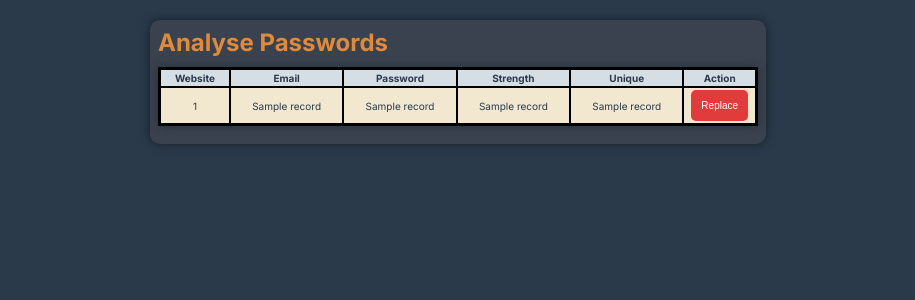
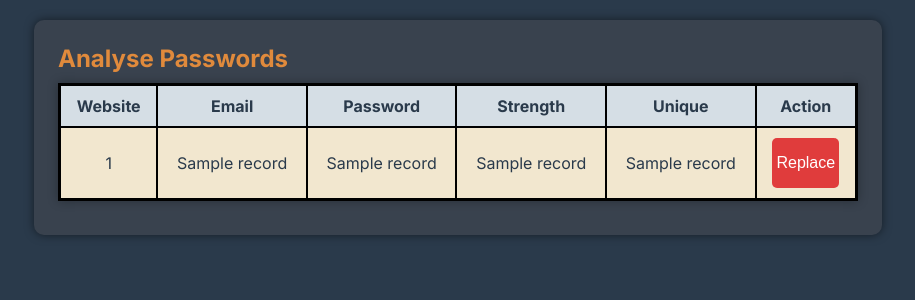
Before and after one commit to junngithub/Orbital, a Flask app: template flaskr/templates/menu/analyse.html in a window 1280 px wide. Shown: the part 116-416 px from the top of the page, without its empty margins (182-1097 px from the left). Run offline with Flask 3, Linux system fonts and the light colour scheme; the template is opened without the code that fills it: most values are stand-ins (such as "Sample title", 1, 10 or a date in 2020); some libraries are stand-ins or nearby versions.

Commit message:
updated table size in analyse page

```diff
--- a/flaskr/static/CSS/analyse.css
+++ b/flaskr/static/CSS/analyse.css
@@ -70,16 +70,16 @@ main {
 
 .password-analyse {
     background-color: #39424e;
-    padding: 0.5em;
+    padding: 1.5em;
     border-radius: 10px;
     width: 100%;
-    max-width: 600px;
+    max-width: 800px;
     box-shadow: 0 0 10px rgba(0, 0, 0, 0.5);
 
 }
 
 table {
-    font-size: 10px;
+    font-size: 16px;
     margin: 10px 0;
     width: 100%;
     background-color: #2a3a4b;
@@ -93,7 +93,7 @@ td, th {
     align-items: center;
     border: 2px solid black;
     text-align: center;
-    padding: 2px;
+    padding: 10px;
 }
 
 td{
@@ -126,7 +126,7 @@ input[type="submit"], input[type="text"]{
     padding: 10px 0px;
     border: none;
     border-radius: 5px;
-    font-size: 10px;
+    font-size: 16px;
     cursor: pointer;
 
 }
@@ -150,5 +150,5 @@ form {
 }
 
 .wrap{
-    font-size: 1rem;
+    font-size: 1.2rem;
 }
```
